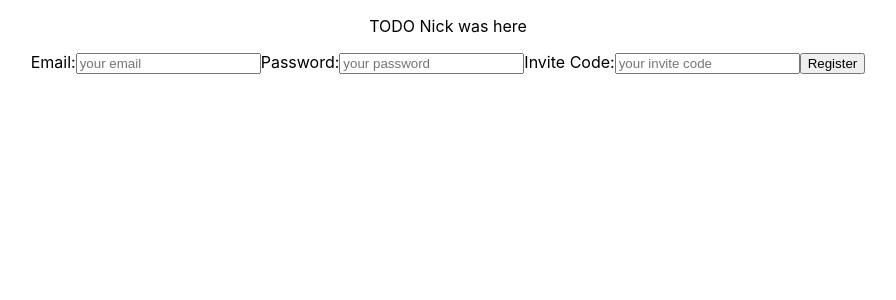
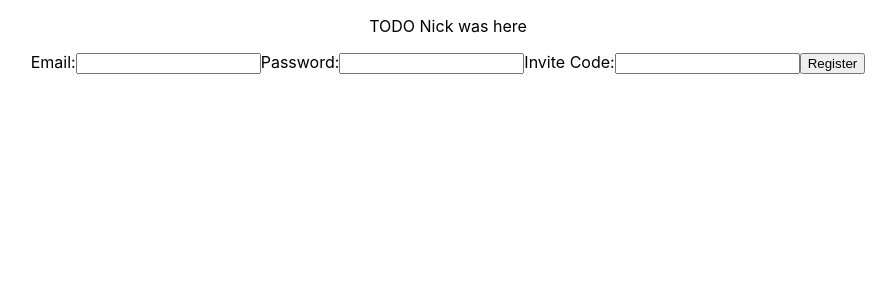
Before and after one commit to davidrapoport/dabc-camps, a React (Create React App) app in the folder dabc/: page /register in a window 1280 px wide. Shown: the top 300 px of the page, without its empty margins (192-1088 px from the left). Built offline with nearby package versions, Linux system fonts and the light colour scheme; no server answers.

Commit message:
removed id, name, placeholder from inputs

```diff
--- a/dabc/src/components/Login.jsx
+++ b/dabc/src/components/Login.jsx
@@ -54,20 +54,14 @@ const Login = () => {
         <label htmlFor="email">Email:</label>
         <input
           type="email"
-          id="email"
-          name="email"
           value={email}
           onChange={(e) => setEmail(e.target.value)}
-          placeholder="your email"
         ></input>
         <label htmlFor="pass">Password:</label>
         <input
           type="password"
-          id="pass"
-          name="password"
           value={password}
           onChange={(e) => setPassword(e.target.value)}
-          placeholder="your password"
         ></input>
         <button onClick={login}>Login</button>
       </form>
--- a/dabc/src/components/Register.jsx
+++ b/dabc/src/components/Register.jsx
@@ -53,29 +53,20 @@ const Register = () => {
         <label htmlFor="email">Email:</label>
         <input
           type="email"
-          id="email"
-          name="email"
           value={email}
           onChange={(e) => setEmail(e.target.value)}
-          placeholder="your email"
         ></input>
         <label htmlFor="pass">Password:</label>
         <input
           type="password"
-          id="pass"
-          name="password"
           value={password}
           onChange={(e) => setPassword(e.target.value)}
-          placeholder="your password"
         ></input>
         <label htmlFor="secret">Invite Code:</label>
         <input
           type="password"
-          id="secret"
-          name="secret"
           value={secretKey}
           onChange={(e) => setSecretKey(e.target.value)}
-          placeholder="your invite code"
         ></input>
         <button onClick={register}>Register</button>
       </form>
```
